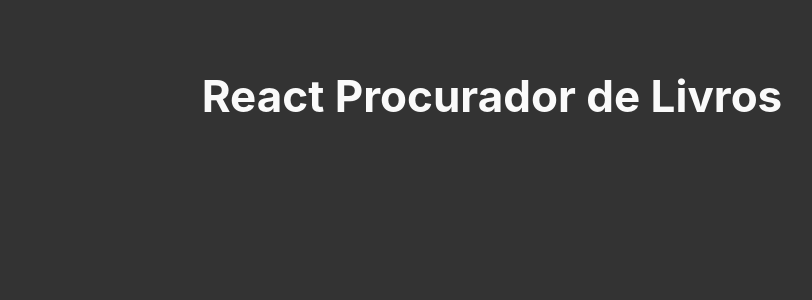
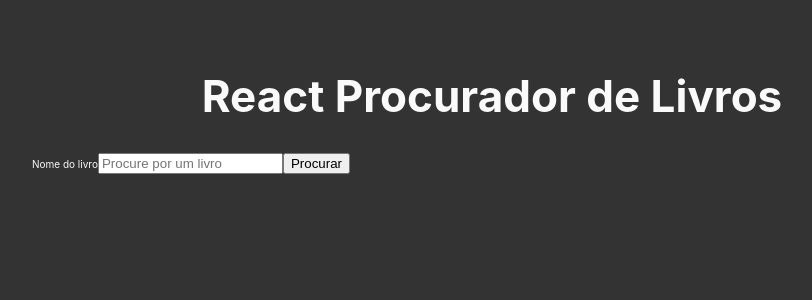
Before and after one commit to aalmeida00/react-movie, a React (Create React App) app: page / in a window 1280 px wide. Shown: the top 300 px of the page, without its empty margins (148-960 px from the left). Built offline with nearby package versions, Linux system fonts and the light colour scheme.

Commit message:
feat: create search form component

```diff
--- a/src/App.css
+++ b/src/App.css
@@ -31,3 +31,15 @@
   font-size: 4.4rem;
   text-align: center;
 }
+
+.search-bar {
+}
+
+.form--label {
+}
+
+.form--input {
+}
+
+.form--button {
+}
--- a/src/App.js
+++ b/src/App.js
@@ -1,10 +1,12 @@
 import './App.css';
+import SearchMovies from './components/SearchMovie/SearchMovies';
 
 function App() {
   return (
     <div className="App">
       <div className="container">
         <h1 className="title">React Procurador de Livros</h1>
+        <SearchMovies />
       </div>
     </div>
   );
--- /dev/null
+++ b/src/components/SearchMovie/SearchMovies.js
@@ -0,0 +1,24 @@
+import React from 'react';
+
+const SearchMovies = () => {
+  return (
+    <div className="search-bar">
+      <form action="" className="form">
+        <label className="form--label" htmlFor="query">
+          Nome do livro
+        </label>
+        <input
+          className="form--input"
+          name="query"
+          placeholder="Procure por um livro"
+          type="text"
+        />
+        <button className="form--button" type="submit">
+          Procurar
+        </button>
+      </form>
+    </div>
+  );
+};
+
+export default SearchMovies;
```
